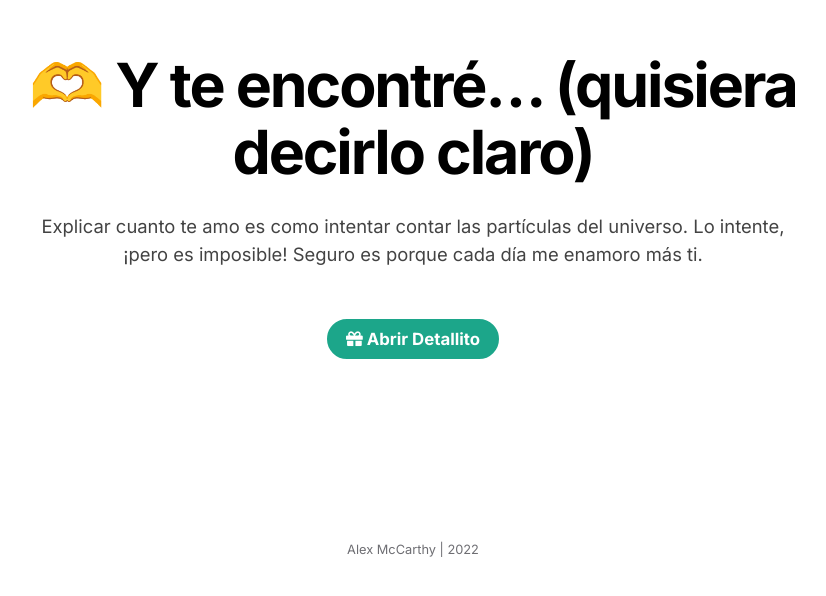
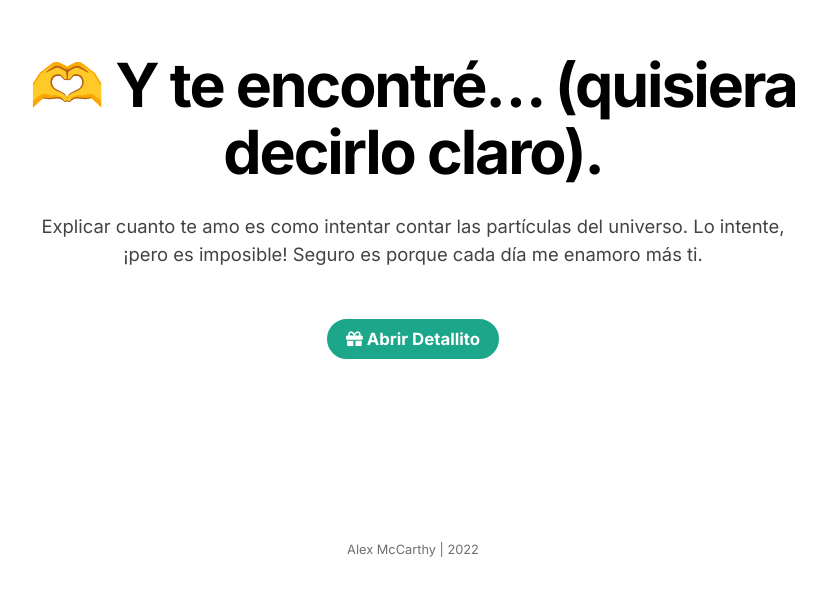
Before and after one commit to 4lexmccarthy/sorpresa, a plain HTML site: page muy-cerca.html in a window 1280 px wide. Shown: the part 174-770 px from the top of the page, without its empty margins (227-1053 px from the left). Drawn offline with Linux system fonts and the light colour scheme.

Commit message:
Updated muy-cerca.html
fixed some typos.

```diff
--- a/muy-cerca.html
+++ b/muy-cerca.html
@@ -17,7 +17,7 @@
  <link rel="stylesheet" href="css/page.css">
 </head>
 <body class="normal-cont">
-   <h1 class="h1">🫶 Y te encontré… (quisiera decirlo claro)</h1>
+   <h1 class="h1">🫶 Y te encontré… (quisiera decirlo claro).</h1>
    <p class="p">Explicar cuanto te amo es como intentar contar las partículas del universo. Lo intente, ¡pero es imposible! Seguro es porque cada día me enamoro más ti.</p>
    <div class="buttons">
     <button id="gift" class="btn success2" type="button"><a href="https://cutt.ly/taly" target="_blank"><i class="fas fa-gift"></i>&nbsp;Abrir Detallito</a></button>
```
